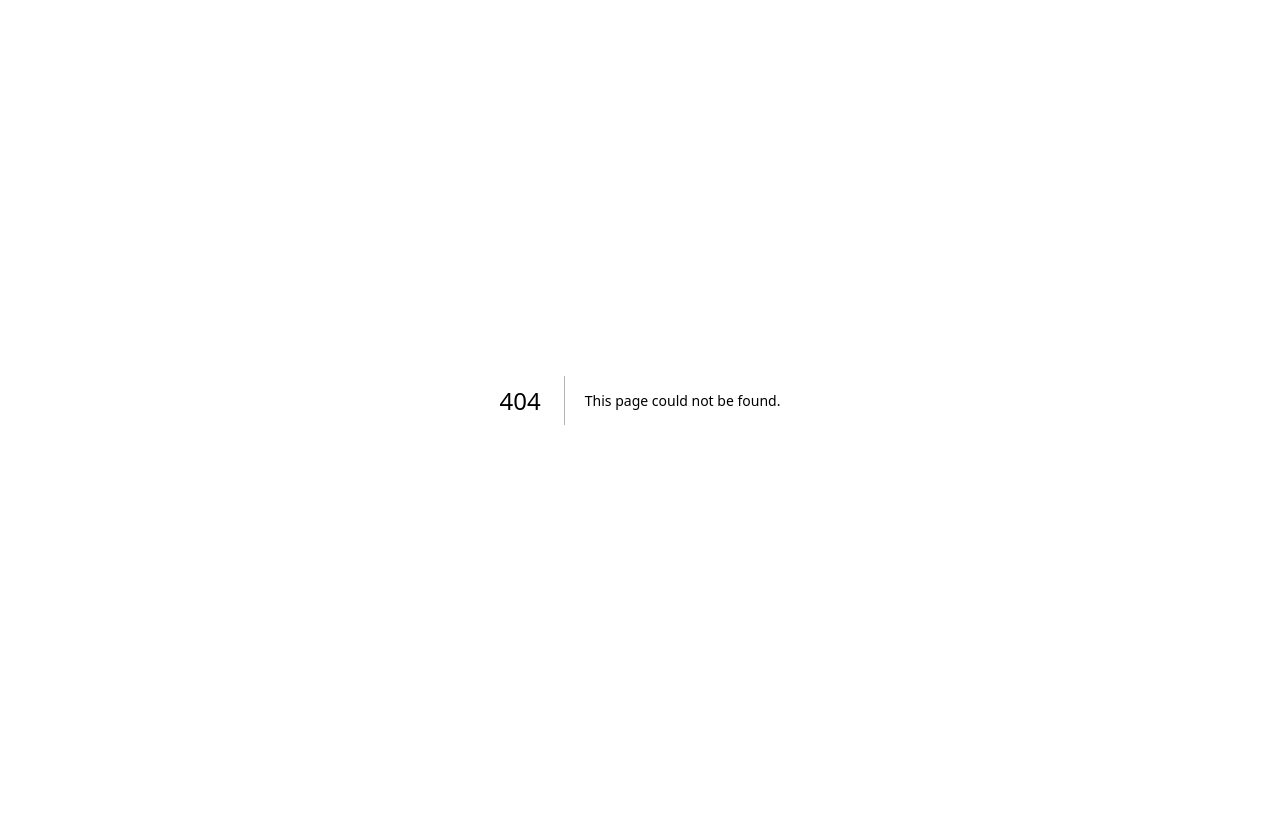
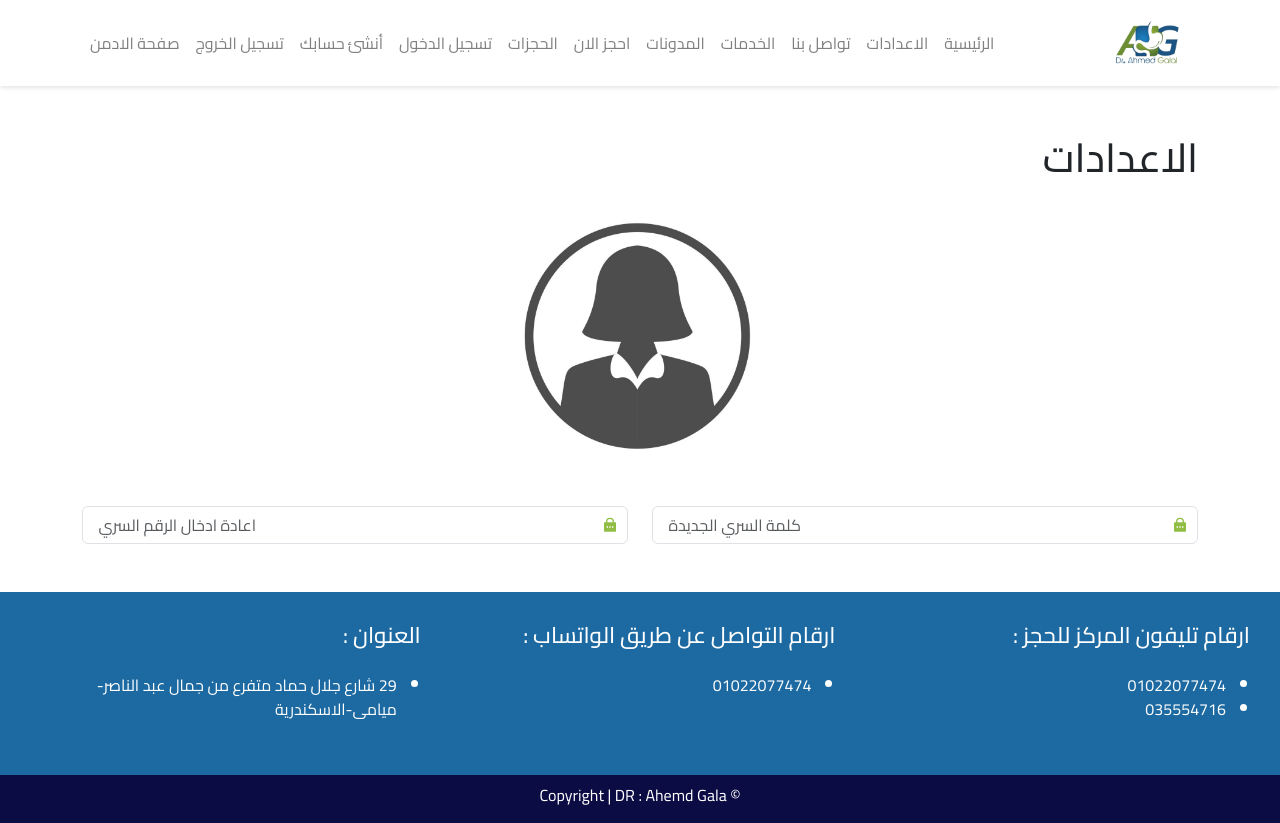
Before and after one commit to Alahly-hospital/ahmed-galal, a Next.js app: page /settings in a window 1280 px wide. Before the commit this address had no page. Before the commit the page ends 800 px from the top, so only its background shows below. Built offline with nearby package versions, Linux system fonts and the light colour scheme.

Commit message:
user reservatiom modifing

```diff
--- a/app/globals.css
+++ b/app/globals.css
@@ -71,7 +71,10 @@ h2.title {
     margin-left: 50%;
   }
 }
-
+.page-direction{
+  direction: rtl;
+  text-align: right;
+}
  ::-webkit-scrollbar {
   width: 12px;
 }
--- a/app/page.js
+++ b/app/page.js
@@ -19,8 +19,9 @@ export default function Home() {
       <Main />
       <About />
       <Services />
+       <Blogs/>
+
       <OurService />
-      <Blogs/>
 
       <Strongpoint />
       <Footer />
--- a/app/register/page.js
+++ b/app/register/page.js
@@ -322,7 +322,7 @@ export default function register() {
                   أنشء حسابك الان
                 </button>
                 <p className=" mt-4">
-                  يوجد لديك حساب بالفعل{" "}
+                  يوجد لديك حساب بالفعل
                   <Link
                     href={"/login"}
                     className="text-decoration-none span-color"
--- a/app/reservation/page.js
+++ b/app/reservation/page.js
@@ -230,7 +230,7 @@ export default function reservation() {
           </div>
           <div
             className="row d-flex align-content-center justify-content-center"
-            style={{ paddingBottom: "100px" }}
+            style={{ paddingBottom: "40px" }}
           >
             <div className="col-8">
               <button
--- /dev/null
+++ b/app/settings/page.js
@@ -0,0 +1,103 @@
+'use client'
+import React from 'react'
+import './settings.scss'
+import NavbarHeader from '/components/Navbar/Navbar'
+import Footer from '/components/Footer/Footer'
+import { useFormik } from "formik";
+import profile from '../../assets/ff.jpg'
+import * as Yup from "yup";
+import { RiLockPasswordFill } from 'react-icons/ri'
+
+export default function settings() {
+
+  function updateInfo(values) {}
+  let validationSchema = Yup.object({
+
+    password: Yup.string()
+      .required("New Password is required")
+      .matches(
+        /^(?=.*[a-z])(?=.*[A-Z])[a-zA-Z0-9]{6,10}$/,
+        "Password must contain at least one uppercase and one lowercase letter"
+      ),
+    rePassword: Yup.string()
+      .required("Confiming Password is required")
+      .oneOf([Yup.ref("password")], "password dosnot  match"),
+
+  });
+
+  let formik = useFormik({
+    initialValues: {
+
+      password: "",
+      rePassword: "",
+
+    },
+    validationSchema,
+    onSubmit: updateInfo,
+  });
+  return (
+    <>
+    <NavbarHeader/>
+    <div className="container settings-page mt-4 pt-4 mb-4 pb-4">
+          <h1>الاعدادات </h1>
+          <form onSubmit={formik.updateInfo}>
+
+    <div className="row">
+         <div className='  d-flex justify-content-center   '>
+        <img src={profile.src} className='w-25'/>
+       </div>
+
+              <div className="col-md-6 mt-4">
+                {formik.touched.password && formik.errors.password ? (
+                  <div className="alert alert-danger">
+                    {formik.errors.password}
+                  </div>
+                ) : null}
+
+                <div className="input-with-icon">
+                  <input
+                    className="form-control"
+                    type="password"
+                    name="password"
+                    id="password"
+                    placeholder=" كلمة السري الجديدة   "
+                    value={formik.values.password}
+                    onChange={formik.handleChange}
+                    onBlur={formik.handleBlur}
+                    required
+                    style={{ direction: "ltr", textAlign: "left" }}
+                  ></input>
+                  <RiLockPasswordFill className="icon primary-color" />
+                </div>
+              </div>
+              <div className="col-md-6 mt-4">
+                {formik.touched.rePassword && formik.errors.rePassword ? (
+                  <div className="alert alert-danger">
+                    {formik.errors.rePassword}
+                  </div>
+                ) : null}
+
+                <div className="input-with-icon">
+                  <input
+                    className="form-control"
+                    type="password"
+                    name="rePassword"
+                    id="rePassword"
+                    placeholder=" اعادة ادخال الرقم السري  "
+                    value={formik.values.rePassword}
+                    onChange={formik.handleChange}
+                    onBlur={formik.handleBlur}
+                    required
+                    style={{ direction: "ltr", textAlign: "left" }}
+                  ></input>
+                  <RiLockPasswordFill className="icon primary-color" />
+                </div>
+              </div>
+            </div>
+            </form>
+
+            </div>
+    <Footer/>
+    </>
+  )
+}
--- /dev/null
+++ b/app/settings/settings.scss
@@ -0,0 +1,16 @@
+.settings-page{
+    direction: rtl;
+    text-align: right;
+}
+.input-with-icon {
+    position: relative;
+  }
+  .input-with-icon input {
+    padding-right: 40px; /* Adjust this value based on the icon size */
+  }
+  .input-with-icon .icon {
+    position: absolute;
+    right: 10px;
+    top: 50%;
+    transform: translateY(-50%);
+  }
--- a/components/Blogs/Blogs.jsx
+++ b/components/Blogs/Blogs.jsx
@@ -5,7 +5,7 @@ import'./blogs.scss'
 export default function Blogs() {
   return (
     <div>
-    <section className="section-color mb-4 pb-4">
+    <section className=" mb-4 pb-4">
       <Container>
         <h2 className="title pt-4">المدونات</h2>
         <Row className="blogs-section ">
--- a/components/navbar/Navbar.jsx
+++ b/components/navbar/Navbar.jsx
@@ -17,23 +17,17 @@ function NavbarHeader() {
         <Navbar.Collapse id="basic-navbar-nav" className='justify-content-start'>
           <Nav className='text-right' style={{direction:"rtl"}}>
             <Nav> <Link href="/" prefetch className="nav-link">الرئيسية</Link></Nav>
-
-            <Nav> <Link href="/" prefetch className="nav-link">الاعدادات</Link></Nav>
-
+            <Nav> <Link href="/settings" prefetch className="nav-link">الاعدادات</Link></Nav>
             <Nav><Link href="/contact"prefetch className="nav-link">تواصل بنا</Link></Nav>
             <Nav><Link href="/serviceslist"prefetch className="nav-link">الخدمات  </Link></Nav>
             <Nav><Link href="/blogs"prefetch className="nav-link"> المدونات</Link></Nav>
             <Nav><Link href="/reservation"prefetch className="nav-link">احجز الان </Link></Nav>
-
             <Nav><Link href="/reservation/userreservation"prefetch className="nav-link">الحجزات</Link></Nav>
-
             <Nav><Link href="/login" prefetch className="nav-link">تسجيل الدخول</Link></Nav>
             <Nav><Link href="register" prefetch className="nav-link"> أنشئ حسابك</Link></Nav>
-
             <Nav><Link href="/ " prefetch className="nav-link"> تسجيل الخروج </Link></Nav>
 
             <Nav> <Link href="/adminpanel/reservationstatus" prefetch className="nav-link">صفحة الادمن</Link></Nav>
-
           </Nav>
         </Navbar.Collapse>
       </Container>
```
Also changed, not shown: app/reservation/userreservation/page.js (+136 -34 lines), app/reservation/userreservation/userreservation.scss (+35 -0 lines), components/OurService/OurService.js (+14 -6 lines).
